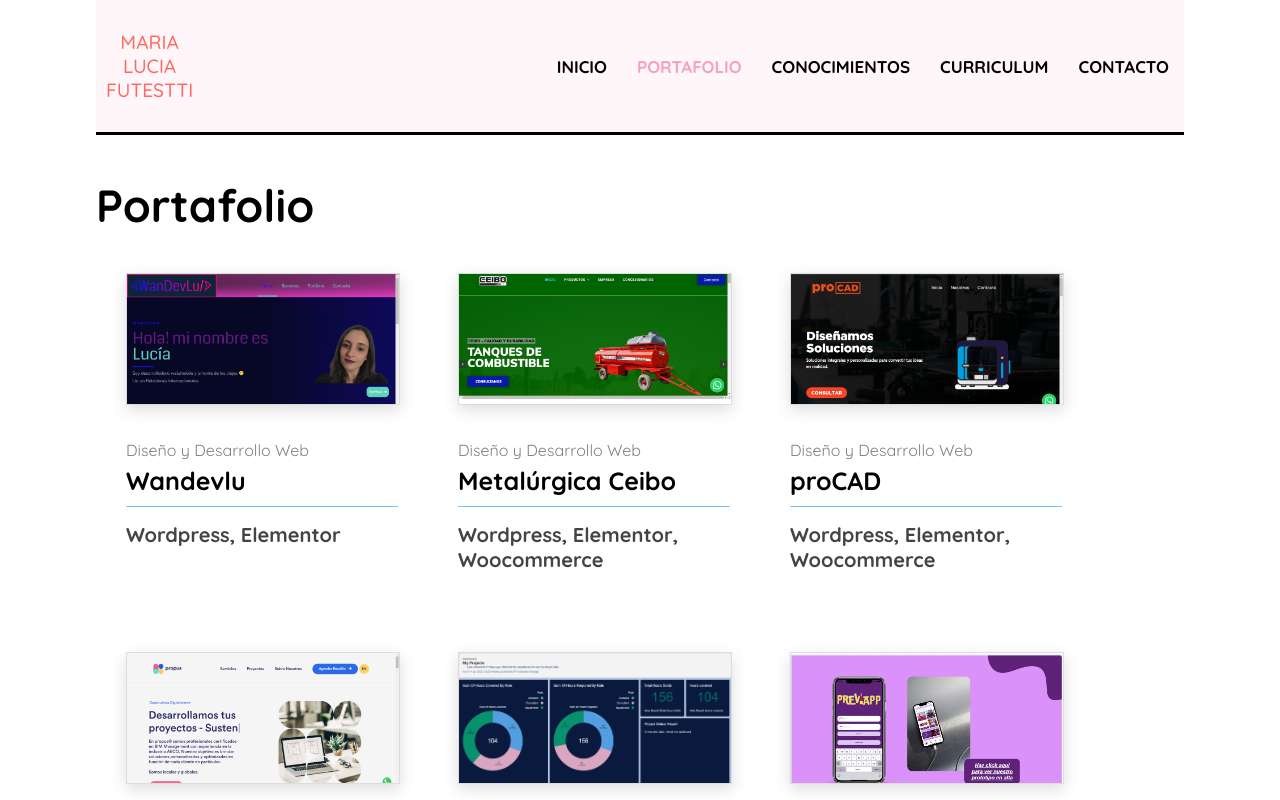
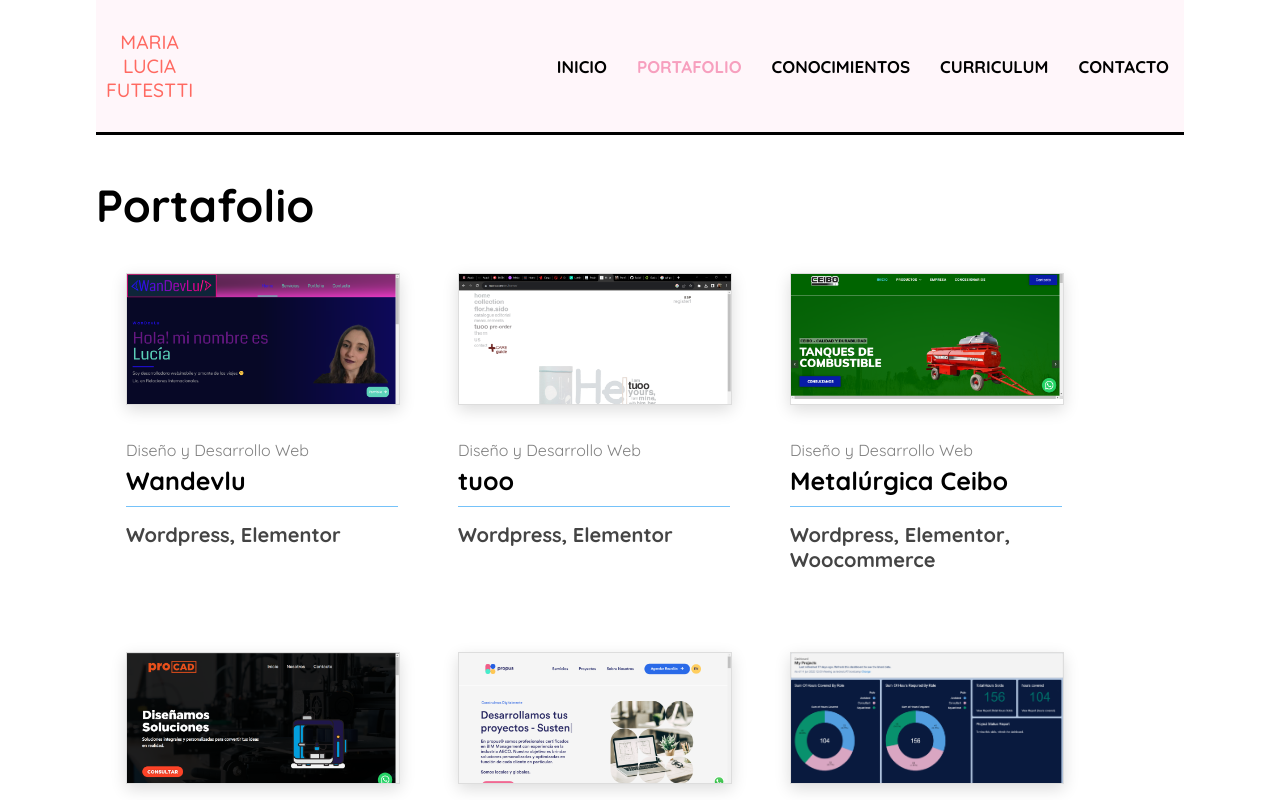
Before and after one commit to luciaf17/portfolio, a React (Create React App) app: page /portfolio in a window 1280 px wide. Shown: the top 800 px of the page. Built offline with nearby package versions, Linux system fonts and the light colour scheme.

Commit message:
Se agregan proyectos

```diff
--- a/src/data/Trabajos.js
+++ b/src/data/Trabajos.js
@@ -6,6 +6,14 @@
         'tecnologias':'Wordpress, Elementor',
         'categoria':'Diseño y Desarrollo Web',
         'descripcion': 'Web personal con blog'
+    },
+    {
+        'id': 'tuoo',
+        'nombre':'tuoo',
+        'url':'tuo-o.com/',
+        'tecnologias':'Wordpress, Elementor',
+        'categoria':'Diseño y Desarrollo Web',
+        'descripcion': 'Web para diseñadora textil'
     },
     {
         'id': 'ceibo',
```
Also changed, not shown: public/tuoo.png (added).
